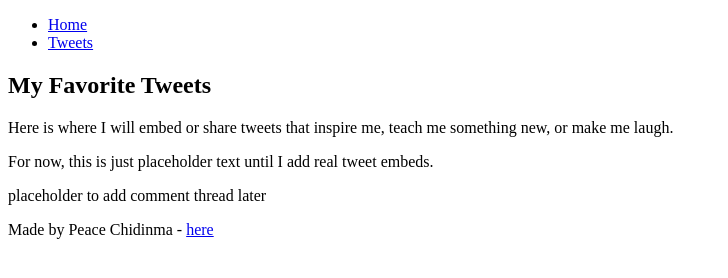
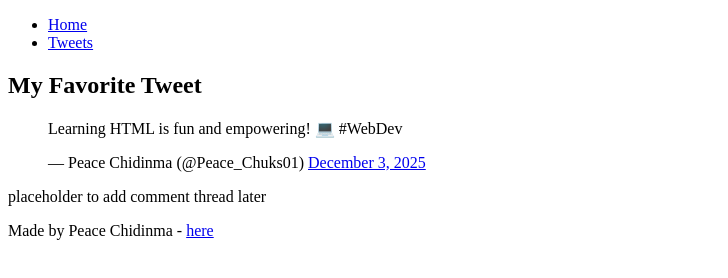
Before and after one commit to chukwukapeace01/My_First_Portfolio, a plain HTML site: page html_basic/tweets.html in a window 1280 px wide. Shown: the whole page, without its empty margins (0-728 px from the left). Drawn offline with Linux system fonts and the light colour scheme.

Commit message:
corrected tweets.html

```diff
--- a/html_basic/tweets.html
+++ b/html_basic/tweets.html
@@ -16,9 +16,13 @@
   <!-- Main content -->
   <main>
     <article>
-      <h1>My Favorite Tweets</h1>
-      <p>Here is where I will embed or share tweets that inspire me, teach me something new, or make me laugh.</p>
-      <p>For now, this is just placeholder text until I add real tweet embeds.</p>
+      <h1>My Favorite Tweet</h1>
+      <blockquote class="twitter-tweet">
+        <p lang="en" dir="ltr">Learning HTML is fun and empowering! 💻 #WebDev</p>
+        &mdash; Peace Chidinma (@Peace_Chuks01)
+        <a href="https://x.com/Peace_Chuks01/status/1915161936431309033?s=20">December 3, 2025</a>
+      </blockquote>
+      <script async src="https://platform.twitter.com/widgets.js" charset="utf-8"></script>
     </article>
 
     <aside>
```
